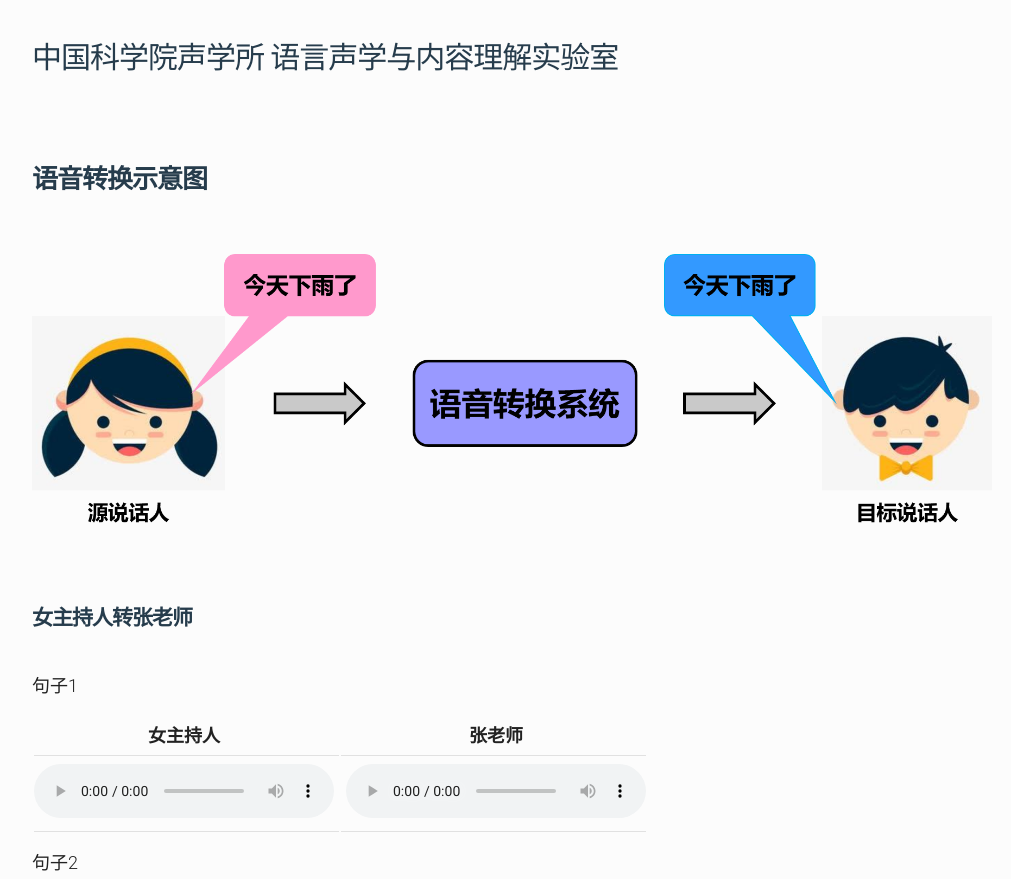
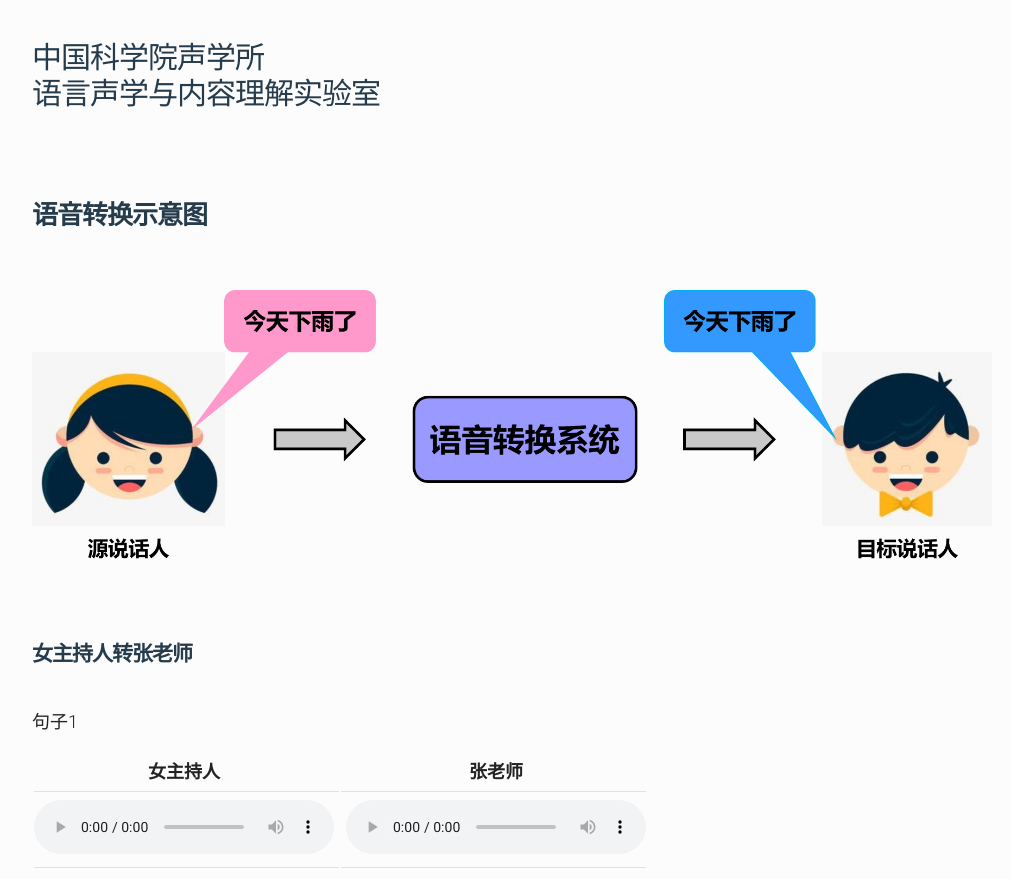
Before and after one commit to hcclvc/hccl_vc, a plain HTML site: page index.html in a window 1280 px wide. Shown: the top 879 px of the page, without its empty margins (136-1147 px from the left). Drawn offline with nearby package versions, Linux system fonts and the light colour scheme; some packages are replaced by stand-ins of ours.

Commit message:
Update index.html

```diff
--- a/index.html
+++ b/index.html
@@ -11,7 +11,6 @@
 <link rel="stylesheet" href="./css/custom.css">
 <link rel="alternate" href="index.xml" type="application/rss+xml" title="Speech Research">
 <link rel="shortcut icon" href="favicon.png" type="image/x-icon" />
-<title>中国科学院声学研究所</title>
 <title>中科院语音声学与内容理解重点实验室</title>
 </head>
 <body>
@@ -24,7 +23,7 @@
 
 	<main role="main">
 		<article itemscope itemtype="https://schema.org/BlogPosting">
-            <h1 class="entry-title" itemprop="headline">中国科学院声学所  语言声学与内容理解实验室</h1>
+            <h1 class="entry-title" itemprop="headline">中国科学院声学所<br>语言声学与内容理解实验室</h1>
 			<section itemprop="entry-text">
 				<br>
 
```
